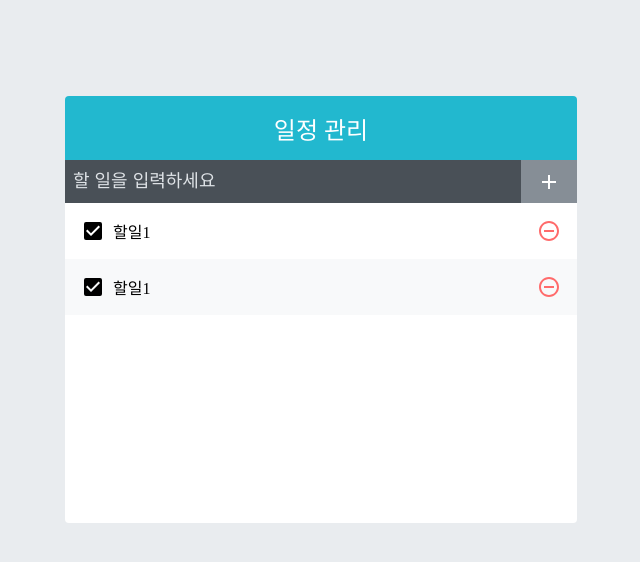
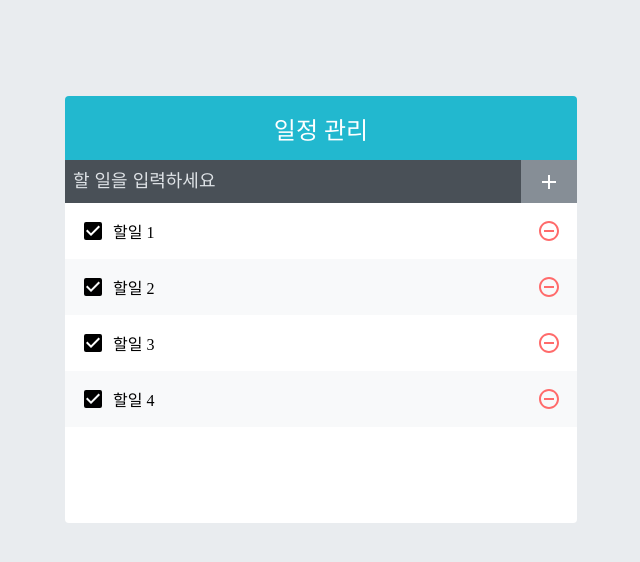
Before and after one commit to kiekk/todo-list-react, a React (Create React App) app: page / in a window 1280 px wide. Shown: the top 562 px of the page, without its empty margins (319-959 px from the left). Built offline with nearby package versions, Linux system fonts and the light colour scheme.

Commit message:
todoList 생성, map으로 반복

```diff
--- a/src/App.js
+++ b/src/App.js
@@ -3,6 +3,29 @@ import { MdAdd, MdCheckBox, MdRemoveCircleOutline } from 'react-icons/md'
 import './style.scss'
 
 function App() {
+  const todoList = [
+    {
+      id: 1,
+      todo: '할일 1',
+      done: false,
+    },
+    {
+      id: 2,
+      todo: '할일 2',
+      done: false,
+    },
+    {
+      id: 3,
+      todo: '할일 3',
+      done: false,
+    },
+    {
+      id: 4,
+      todo: '할일 4',
+      done: false,
+    },
+  ]
+
   return (
     <div className="TodoTemplate">
       <div className="app-title">일정 관리</div>
@@ -14,24 +37,17 @@ function App() {
           </button>
         </form>
         <div className="TodoList">
-          <div className="TodoListItem">
+          {todoList.map((todo) => (
+            <div className="TodoListItem" key={todo.id}>
               <div className="checkbox">
                 <MdCheckBox />
-              <div className="text">할일1</div>
+                <div className="text">{todo.todo}</div>
               </div>
               <div className="remove">
                 <MdRemoveCircleOutline />
               </div>
             </div>
-          <div className="TodoListItem">
-            <div className="checkbox">
-              <MdCheckBox />
-              <div className="text">할일1</div>
-            </div>
-            <div className="remove">
-              <MdRemoveCircleOutline />
-            </div>
-          </div>
+          ))}
         </div>
       </div>
     </div>
```
Lines whose indentation alone changed are shown as unchanged.
